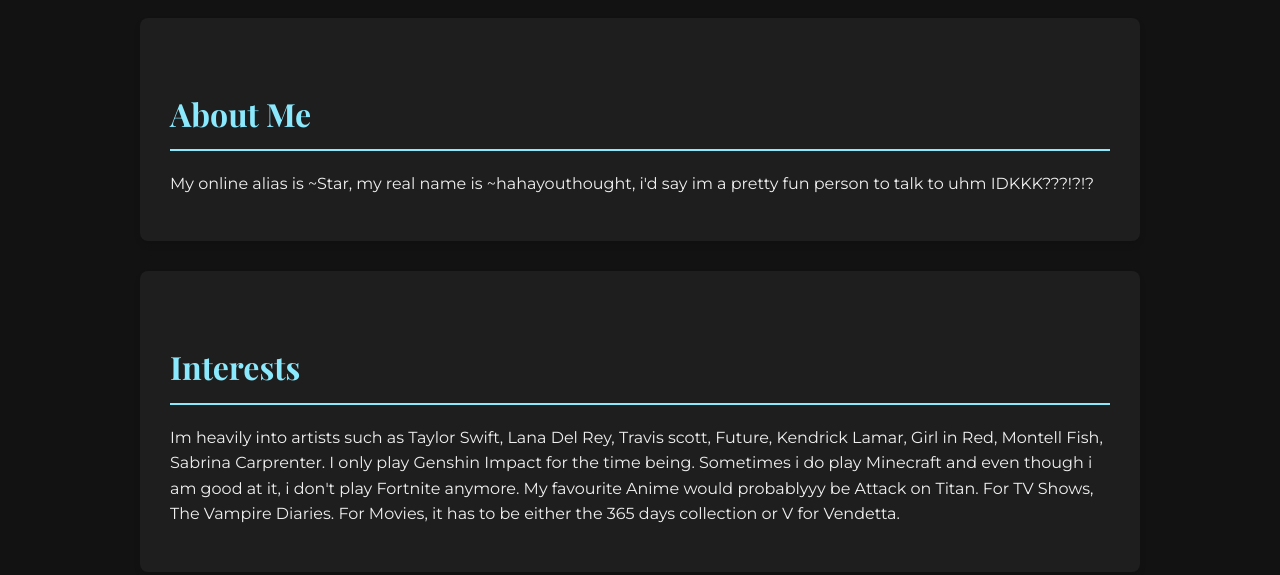
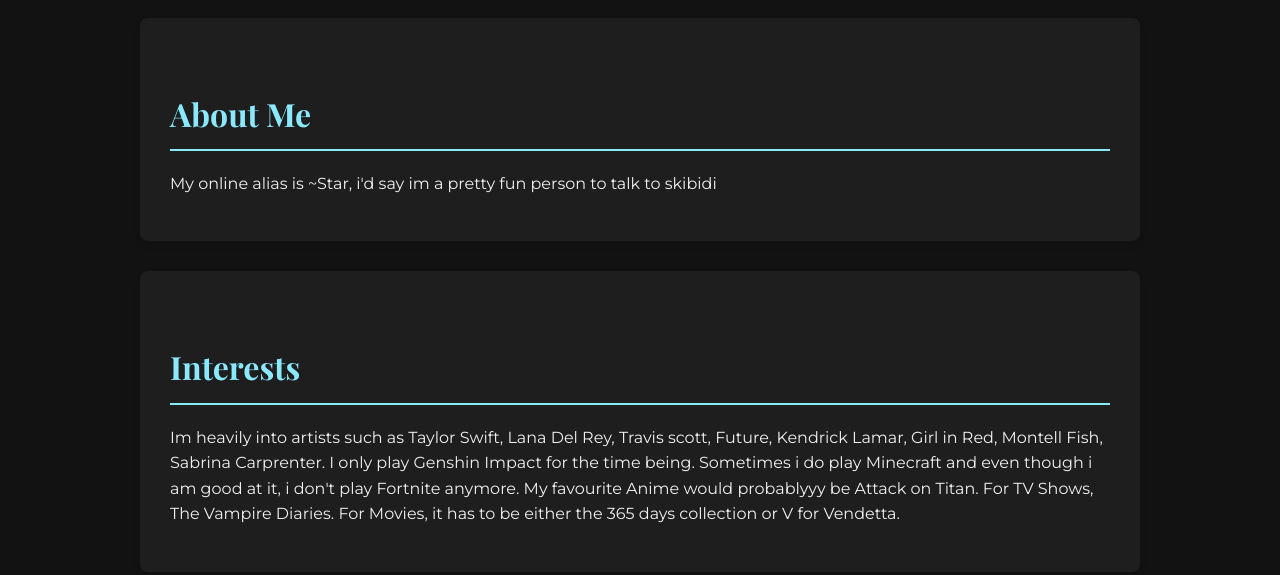
Before and after one commit to drew-codes-things/onlydrew.xyz, a plain HTML site: page index.html in a window 1280 px wide. Shown: the part 312-887 px from the top of the page. Drawn offline with nearby package versions, Linux system fonts and the light colour scheme.

Commit message:
Update index.html

```diff
--- a/index.html
+++ b/index.html
@@ -16,8 +16,8 @@
     <div class="container">
         <div class="section">
             <h2>About Me</h2>
-            <p>My online alias is ~Star, my real name is ~hahayouthought, i'd say im a pretty fun person to talk to
-                uhm IDKKK???!?!?
+            <p>My online alias is ~Star, i'd say im a pretty fun person to talk to skibidi
+
             </p>
         </div>
 
```
